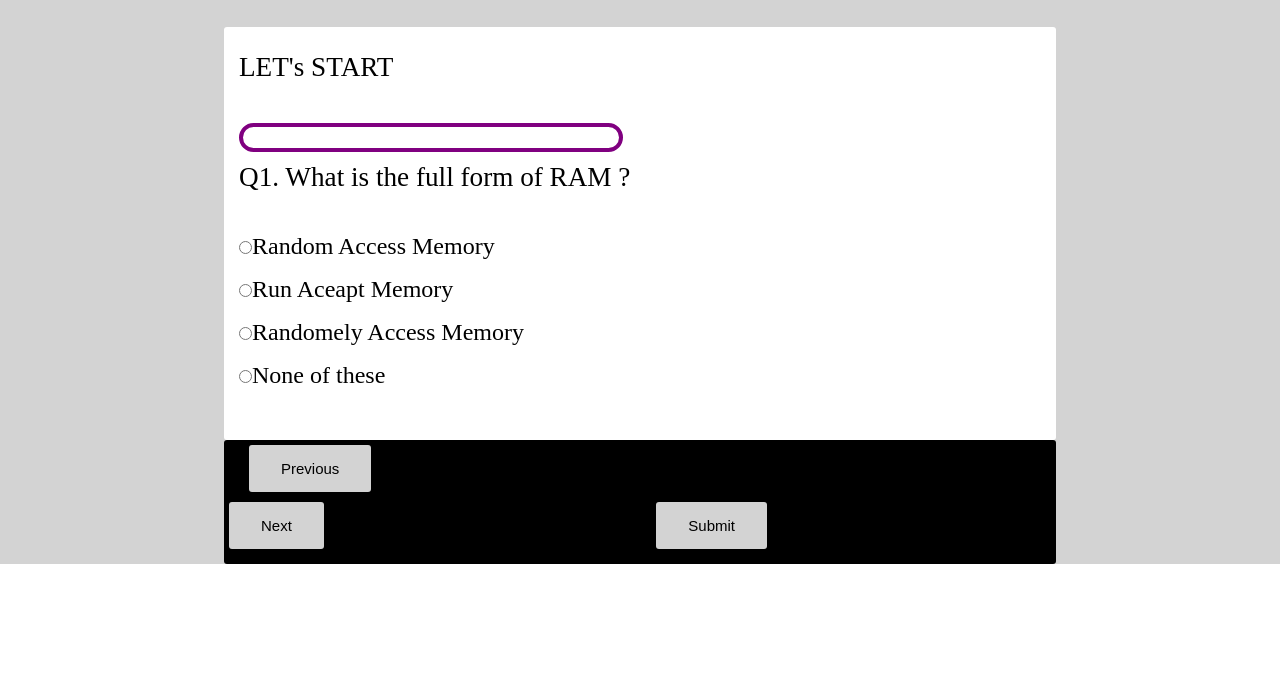
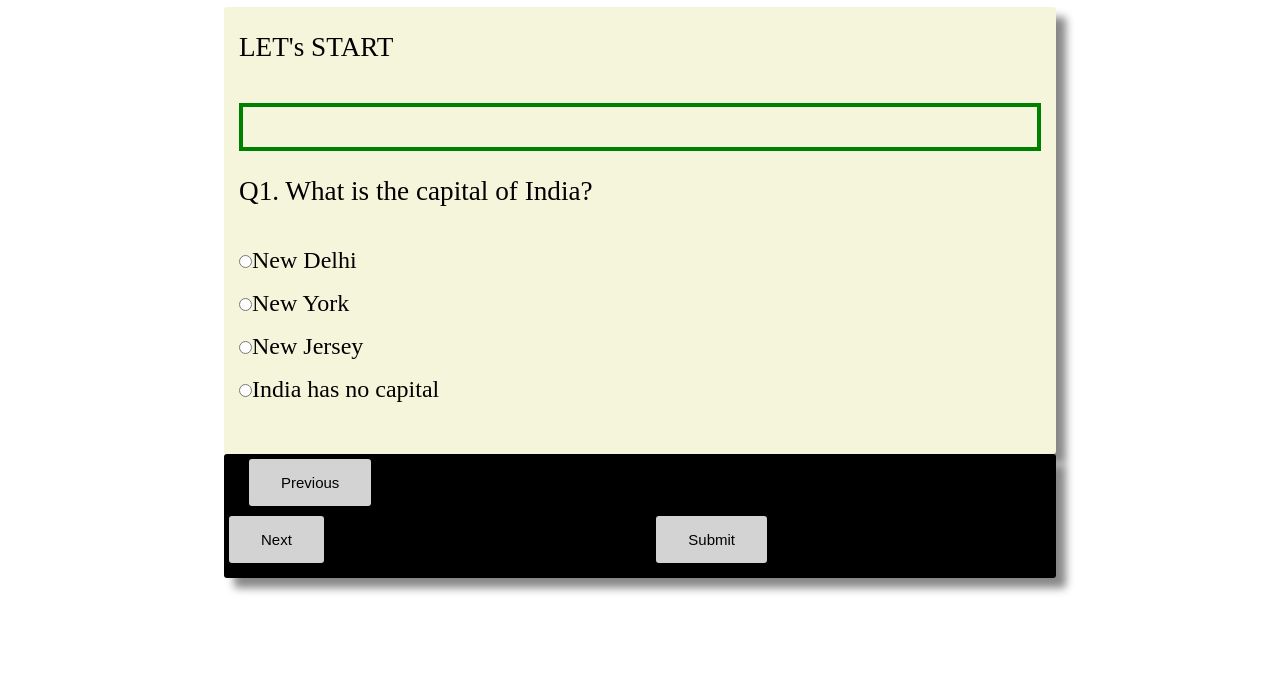
Before and after one commit to adiatul001/BOLT-IOT-QUIZ-PROJECT, a plain HTML site: page index.html in a window 1280 px wide. Shown: the part 100-800 px from the top of the page. Drawn offline with Linux system fonts and the light colour scheme.

Commit message:
CSS Updated

```diff
--- a/index.html
+++ b/index.html
@@ -10,9 +10,13 @@
 </head>
 
 <body>
-  <div class="head">
+  <!-- <div class="head">
     <h1>QUIZ GAME</h1>
-  </div>
+  </div> -->
+
+  <header>
+    <h1>QUIZ GAME</h1>
+  </header>
 
   <div class="main-div">
 
--- a/script.js
+++ b/script.js
@@ -1,52 +1,32 @@
 let allQuestions = [
   {
-    question: "Q1. What is the full form of RAM ?",
-    choices: [
-      "Random Access Memory",
-      "Run Aceapt Memory",
-      "Randomely Access Memory",
-      "None of these",
-    ],
+    question: "Q1. What is the capital of India?",
+    choices: ["New Delhi", "New York", "New Jersey", "India has no capital"],
 
     correctAnswer: 0,
   },
   {
-    question: "Q2. What is the full form of CPU?",
-    choices: [
-      "Counter Program Unit",
-      "Central Processing Unit",
-      "Central Preloaded Unit",
-      "None of these",
-    ],
+    question: "Q2. What is the capital of Maharashtra?",
+    choices: ["Nagpur", "Mumbai", "Aurangabad", "Pune"],
 
     correctAnswer: 1,
   },
   {
-    question: "Q3. What is the full form of e-mail",
-    choices: [
-      "Electronic Mail",
-      "Electrical Mail",
-      "Engine Mail",
-      "None of these",
-    ],
+    question: "Q3. What is the capital of West Bengal?",
+    choices: ["Burdawan", "Asansol", "Siliguri", "Kolkata"],
 
-    correctAnswer: 0,
+    correctAnswer: 3,
   },
 
   {
-    question: "Q4. What is the full form of HTML",
-    choices: [
-      "Hello My Land",
-      "Hyper Text Markup Language",
-      "All the above",
-      "None of these",
-    ],
+    question: "Q4. What is the capital of Telangana?",
+    choices: ["Warangal", "Hyderabad", "Karimnagar", "Nizamabad"],
 
     correctAnswer: 1,
   },
   {
-    question: "Q5. What is the full form of JS",
-    choices: ["Jabha", "Java language", "JavaScript", "None of these"],
+    question: "Q5. What is the capital of Tamil Nadu",
+    choices: ["Coimbatore", "Tiruchirappalli", "Chennai", "Madurai"],
 
     correctAnswer: 2,
   },
--- a/style.css
+++ b/style.css
@@ -6,24 +6,27 @@
   text-align: left;
 }
 
+header{
+  padding: 20px;
+  background-color: black;
+  color: white;
+}
+
 .main-div {
   justify-content: center;
   align-items: center;
   padding-top: 30px;
-  background-color: lightgray;
 }
 
 .inner-div {
   width: 65%;
   border-radius: 3px;
-  ;
-  background-color: white;
   padding: 15px;
-  box-shadow: 40px lightsteelblue;
   display: block;
   margin-left: auto;
   margin-right: auto;
-
+  background-color:beige;
+  box-shadow: 10px 10px 8px #888888;
 }
 
 .button {
@@ -32,11 +35,12 @@
   ;
   background-color: black;
   padding: 5px;
-  box-shadow: 40px lightsteelblue;
   display: block;
   margin-left: auto;
   margin-right: auto;
   font-size: x-small;
+  box-shadow: 10px 10px 8px #888888;
+
 }
 
 .inner-div h2 {
@@ -99,30 +103,26 @@ input {
 
 
 #Next:hover {
-  background-color: olivedrab;
+  background-color: green;
 }
 
 #submit:hover {
-  background-color: olivedrab;
+  background-color: green;
 }
 
 #Previous:hover {
-  background-color: olivedrab;
+  background-color: green;
 }
 
 
 #progressBar {
-  width: 24rem;
-  height: 1.8rem;
-  border: 0.3rem solid purple;
-  border-radius: 2.3rem;
-  margin-top: 1.5rem;
-  background-color: #fff;
+  width: 100%;
+  border: 4px solid green;
+  margin-bottom: 25px;
 }
 
 #progressBarFull {
-  height: 1.2rem;
-  border-radius: 2.3rem;
-  background-color: purple;
+  height: 40px;
+  background-color: green;
   width: 0%;
 }
```
